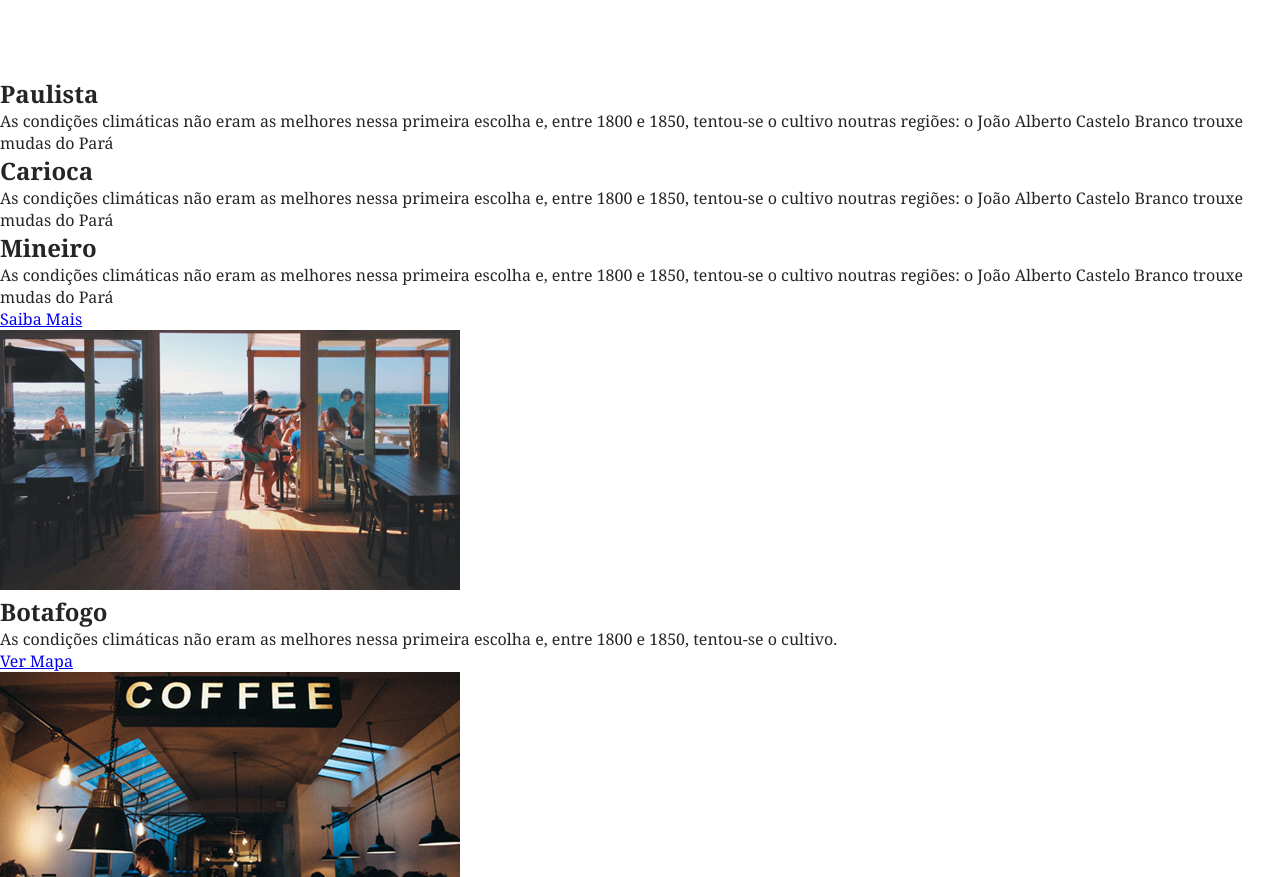
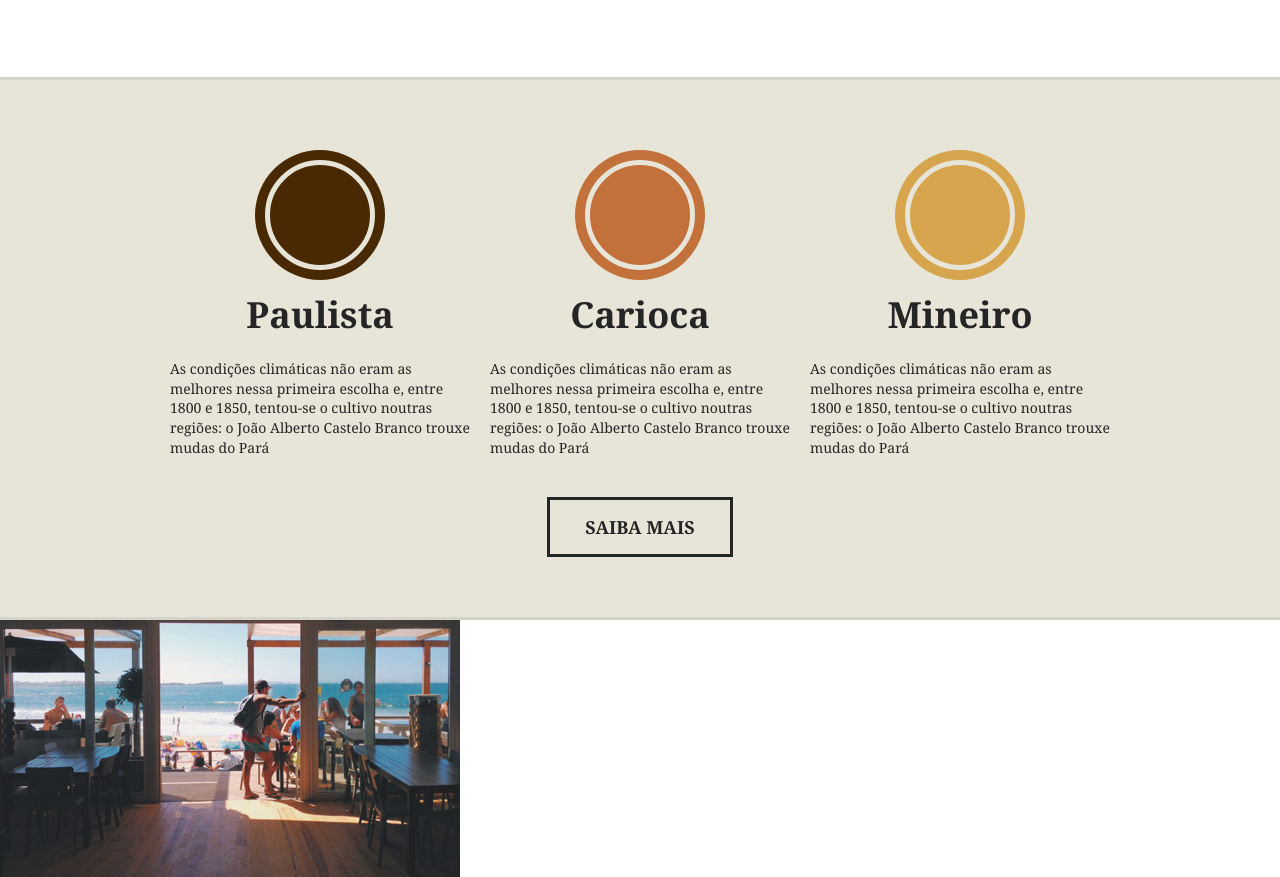
Before and after one commit to EvertonSouzaa/projeto-brafe, a plain HTML site: page index.html in a window 1280 px wide. Shown: the part 1156-2033 px from the top of the page. Drawn offline with Linux system fonts and the light colour scheme.

Commit message:
Aula 2-6 Puro - Produtos

```diff
--- a/css/style.css
+++ b/css/style.css
@@ -142,3 +142,77 @@ a.menu-logo {
   margin: 20px auto;
   max-width: 460px;
 }
+
+/* Produtos */
+
+.produtos {
+  background: #e7e4d8;
+  padding: 60px 0;
+  border-top: 3px solid #d6d3c8;
+  border-bottom: 3px solid #d6d3c8;
+}
+
+.produtos-container {
+  max-width: 960px;
+  margin: 0 auto;
+}
+
+.produtos-container::before,
+.produtos-container::after {
+  content: "";
+  display: table;
+  clear: both;
+}
+.produtos-item {
+  width: 300px;
+  float: left;
+  margin: 0 10px 20px 10px;
+}
+
+.produtos-item h2 {
+  text-align: center;
+  font-size: 2.25em;
+  margin-bottom: 20px;
+}
+
+.produtos-item h2::before {
+  content: "";
+  display: block;
+  width: 100px;
+  height: 100px;
+  background: currentColor;
+  border-radius: 50%;
+  margin: 20px auto;
+  border: 5px solid #e7e4d8;
+  box-shadow: 0 0 0 10px currentColor;
+}
+
+h2.produtos-paulista::before {
+  color: #492901;
+}
+h2.produtos-carioca::before {
+  color: #c17139;
+}
+
+h2.produtos-mineiro::before {
+  color: #d7a54d;
+}
+
+.produtos-item p {
+  font-size: 0.875em;
+  line-height: 1.4em;
+}
+
+.produtos-btn {
+  width: 180px;
+  border: 3px solid;
+  color: #252525;
+  text-decoration: none;
+  display: block;
+  font-size: 1.125em;
+  font-weight: bold;
+  text-transform: uppercase;
+  text-align: center;
+  padding: 15px 0;
+  margin: 20px auto 0 auto;
+}
--- a/index.html
+++ b/index.html
@@ -44,21 +44,22 @@
       aente quente, mas também pode ser consumido gelado. Ele é um estimulante, por possuir cafeína — geralmente 80 a 140 mg para cada 207 ml dependendo do método de preparação.</p>
   </section>
 
-  <section>
-    <div>
-      <div>
-        <h2>Paulista</h2>
+  <section class="produtos">
+    <div class="produtos-container">
+      <div class="produtos-item">
+        <h2 class="produtos-paulista">Paulista</h2>
         <p>As condições climáticas não eram as melhores nessa primeira escolha e, entre 1800 e 1850, tentou-se o cultivo noutras regiões: o João Alberto Castelo Branco trouxe mudas do Pará</p>
       </div>
-      <div>
-        <h2>Carioca</h2>
+      <div class="produtos-item">
+        <h2 class="produtos-carioca">Carioca</h2>
         <p>As condições climáticas não eram as melhores nessa primeira escolha e, entre 1800 e 1850, tentou-se o cultivo noutras regiões: o João Alberto Castelo Branco trouxe mudas do Pará</p>
       </div>
-      <h2>Mineiro</h2>
-      <p>As condições climáticas não eram as melhores nessa primeira escolha e, entre 1800 e 1850, tentou-se o cultivo noutras regiões: o João Alberto Castelo Branco trouxe mudas do Pará</p>
+      <div class="produtos-item">
+        <h2 class="produtos-mineiro">Mineiro</h2>
+        <p>As condições climáticas não eram as melhores nessa primeira escolha e, entre 1800 e 1850, tentou-se o cultivo noutras regiões: o João Alberto Castelo Branco trouxe mudas do Pará</p>
+      </div>
     </div>
-    </div>
-    <a href="#">Saiba Mais</a>
+    <a class="produtos-btn" href="#">Saiba Mais</a>
   </section>
 
   <section>
```
